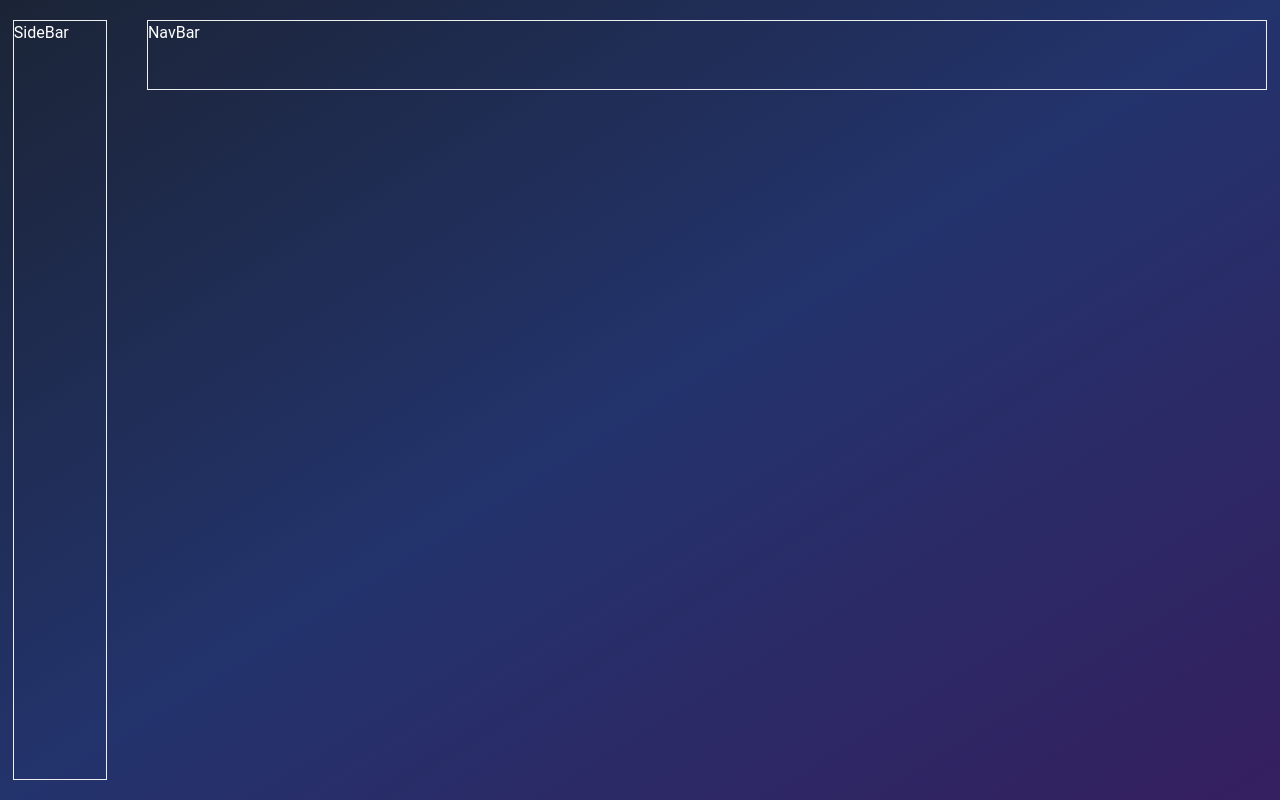
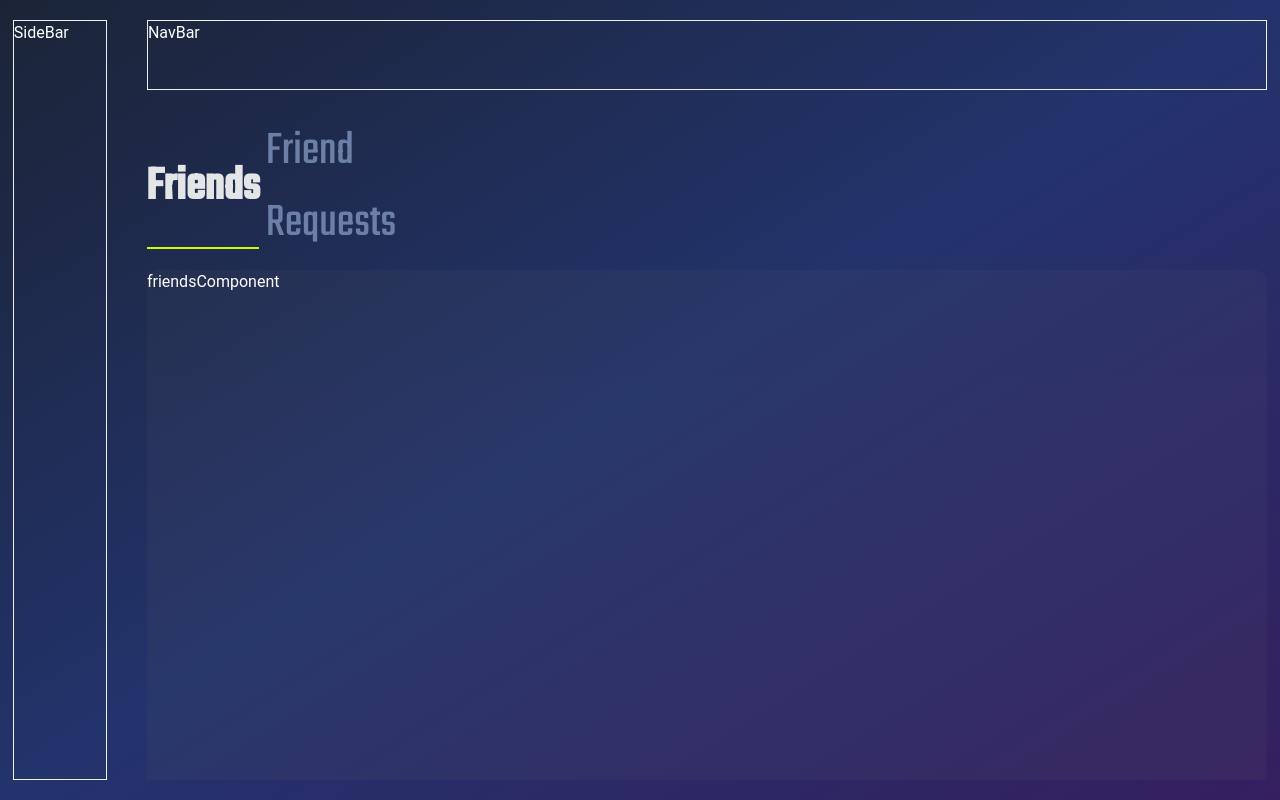
Before and after one commit to FRAGG33R/whiff-waff, a Next.js app in the folder client/: page /friends in a window 1280 px wide. Built offline with nearby package versions, Linux system fonts and the light colour scheme.

Commit message:
feat: start in friend page

```diff
--- /dev/null
+++ b/client/src/components/friends/friendRequeste.tsx
@@ -0,0 +1,9 @@
+import React from 'react'
+
+const friendRequeste = () => {
+  return (
+    <div>friendRequeste</div>
+  )
+}
+
+export default friendRequeste
--- /dev/null
+++ b/client/src/components/friends/friendsComponent.tsx
@@ -0,0 +1,9 @@
+import React from 'react'
+
+const friendsComponent = () => {
+  return (
+    <div>friendsComponent</div>
+  )
+}
+
+export default friendsComponent
--- a/client/src/components/friends/friendsPage.tsx
+++ b/client/src/components/friends/friendsPage.tsx
@@ -1,4 +1,5 @@
 import React from "react";
+import TabSwitch from "./toggleFriend";
 
 const FriendsPage = () => {
   return (
@@ -10,8 +11,8 @@ const FriendsPage = () => {
         <div className="h-[45px] border  md:h-[50px] lg:h-[60px] xl:h-[70px] w-full">
           NavBar
         </div>
-        <div className="w-full xl:h-[91%] md:h-[93%] sm:h-[95%] lg:h-[91.5%] h-[96.5%] overflow-y-scroll xl:overflow-y-auto space-y-2 xl:space-y-10">
-
+        <div className="w-full xl:h-[91%] md:h-[93%] sm:h-[95%] lg:h-[91.5%] h-[96.5%] overflow-y-scroll xl:overflow-y-auto space-y-2 xl:space-y-10 flex items-start justify-start ">
+          <TabSwitch/>
         </div>
       </div>
     </div>
--- /dev/null
+++ b/client/src/components/friends/toggleFriend.tsx
@@ -0,0 +1,74 @@
+import { useState } from "react";
+import FriendsComponent from "./friendsComponent";
+import FriendRequeste from "./friendRequeste";
+
+const TabSwitch = () => {
+  const [activeTab, setActiveTab] = useState(1);
+
+  const handleTabClick = (tabNumber: number) => {
+    setActiveTab(tabNumber);
+  };
+
+  return (
+    <div className="flex items-start justify-start h-[1320px] w-full flex-col space-y-4">
+        <div className="w-full h-[10%]  space-x-4 flex flex-row items-center justify-start">
+          <div
+            className={`flex items-center justify-center rounded-md w-[10%] h-[90%] text-[3rem] font-teko text-[#6C7FA7]
+            tab-link ${activeTab === 1 ? "tab-link-active" : ""}`}
+            onClick={() => handleTabClick(1)}
+          >
+            Friends
+          </div>
+          <div
+            className={` flex items-center justify-center rounded-md w-[10%] h-[90%] text-[3rem] font-teko text-[#6C7FA7]
+            tab-link ${activeTab === 2 ? "tab-link-active" : ""}`}
+            onClick={() => handleTabClick(2)}
+          >
+           Friend Requests
+          </div>
+        </div>
+        <div className=" w-full h-[90%]  bg-CarbonGrey bg-opacity-10  rounded-xl ">
+          <div className={`tab-content ${activeTab !== 1 ? "hidden" : ""}`}>
+            <FriendsComponent/>
+          </div>
+          <div className={`tab-content ${activeTab !== 2 ? "hidden" : ""}`}>
+            <FriendRequeste/>
+          </div>
+        </div>
+        <style jsx>{`
+
+        .tab-link {
+            cursor: pointer;
+            position: relative;
+          }
+
+          .tab-link::after {
+            content: "";
+            position: absolute;
+            left: 0;
+            bottom: -2px;
+            width: 100%;
+            height: 2px;
+            background-color: #CBFC01;
+            transform: scaleX(0);
+            transition: transform 0.2s ease;
+          }
+
+          .tab-link-active {
+            font-weight: bold;
+            color: #E4E5E7;
+          }
+
+          .tab-link-active::after {
+            transform: scaleX(1);
+          }
+
+        .hidden {
+          display: none;
+        }
+      `}</style>
+    </div>
+  );
+};
+
+export default TabSwitch;
```
